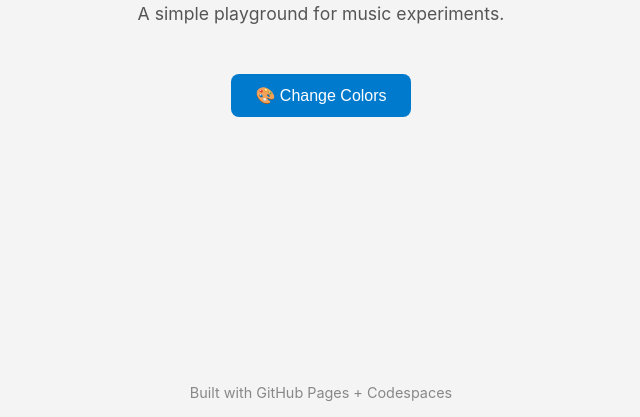
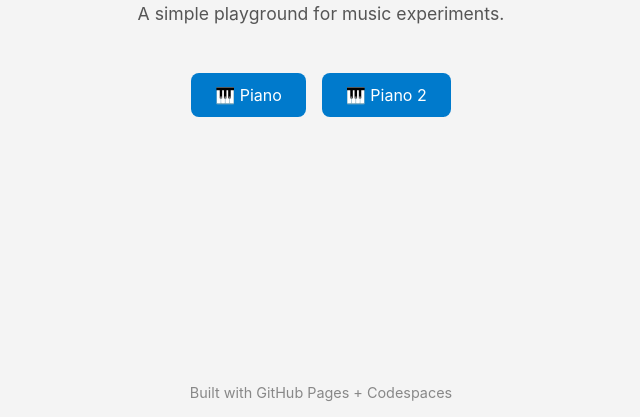
Before and after one commit to pablocaro/music-tools, a plain HTML site: page index.html in a window 1280 px wide. Shown: the part 383-800 px from the top of the page, without its empty margins (319-959 px from the left). Drawn offline with Linux system fonts and the light colour scheme.

Commit message:
Add navigation links to piano pages and implement automatic color cycling
- Added links to piano.html and piano2.html on index page
- Removed manual color change button
- Implemented smooth automatic background color transitions (3s transition, 8s intervals)
- Updated styling for consistent navigation appearance

```diff
--- a/index.html
+++ b/index.html
@@ -14,6 +14,7 @@
       flex-direction: column;
       align-items: center;
       justify-content: center;
+      transition: background-color 3s ease-in-out;
     }
     h1 { font-size: 2rem; margin-bottom: .5rem; }
     p { color: #555; }
@@ -23,8 +24,13 @@
       font-size: .9rem;
       color: #888;
     }
-    button {
+    .nav-links {
       margin-top: 2rem;
+      display: flex;
+      gap: 1rem;
+      flex-wrap: wrap;
+    }
+    a {
       padding: 12px 24px;
       font-size: 1rem;
       background: #007acc;
@@ -33,23 +39,32 @@
       border-radius: 8px;
       cursor: pointer;
       transition: background-color 0.2s;
+      text-decoration: none;
+      display: inline-block;
     }
-    button:hover { background: #005a9e; }
+    a:hover { background: #005a9e; }
   </style>
 </head>
 <body>
   <h1>🎵 Music Tools</h1>
   <p>A simple playground for music experiments.</p>
-  <button onclick="changeBackground()">🎨 Change Colors</button>
+
+  <div class="nav-links">
+    <a href="piano.html">🎹 Piano</a>
+    <a href="piano2.html">🎹 Piano 2</a>
+  </div>
   <footer>Built with GitHub Pages + Codespaces</footer>
   <script>
     const colors = ['#f4f4f4', '#e8f4f8', '#f0f8e8', '#fff0e8', '#f8e8f4', '#e8e8f8', '#f8f8e8'];
     let currentIndex = 0;
 
-    function changeBackground() {
+    function cycleColors() {
       currentIndex = (currentIndex + 1) % colors.length;
-      document.body.style.background = colors[currentIndex];
+      document.body.style.backgroundColor = colors[currentIndex];
     }
+
+    // Start the automatic color cycling when page loads
+    setInterval(cycleColors, 8000); // Change color every 8 seconds
   </script>
   <script src="script.js"></script>
 </body>
```
